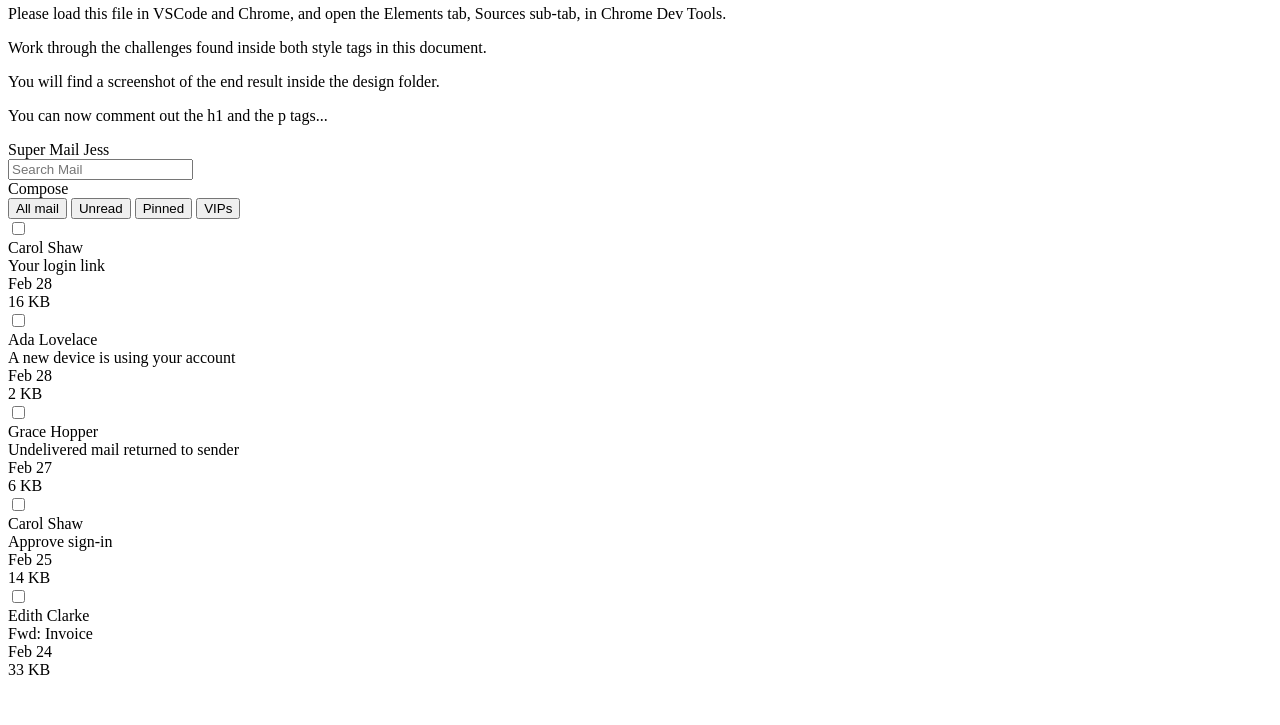
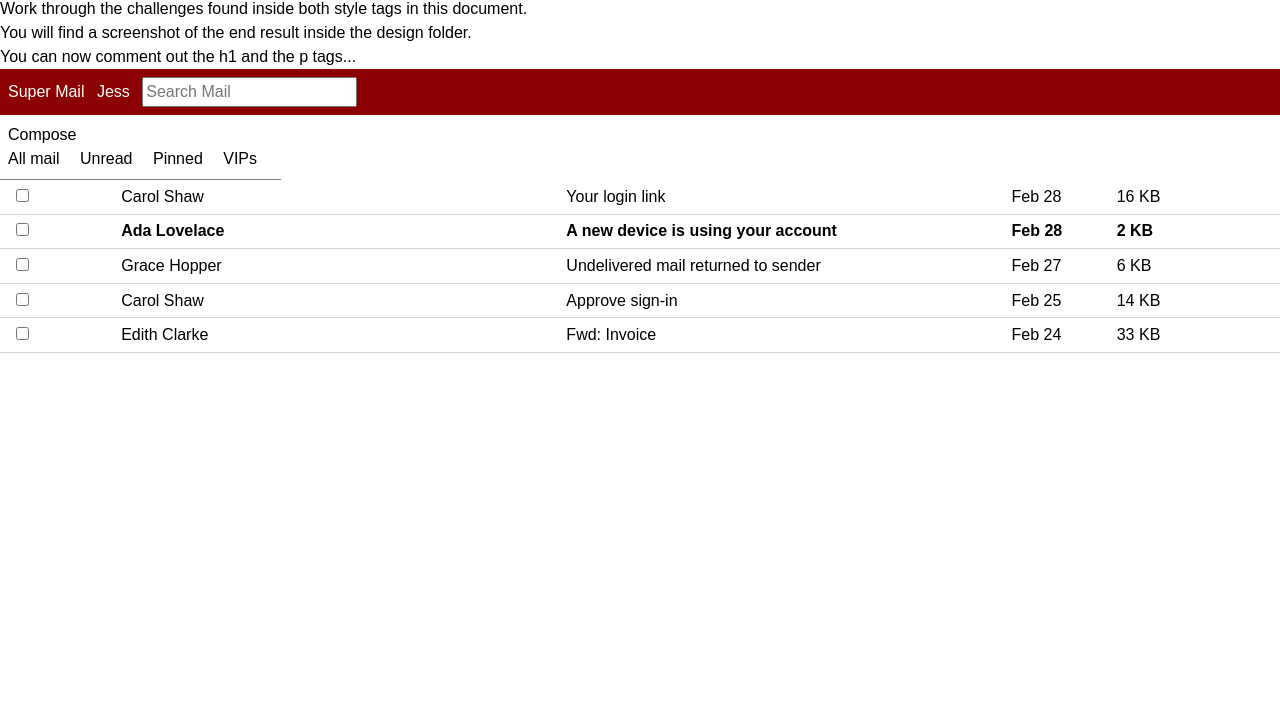
Before and after one commit to bloominstituteoftechnology/module-project-html-and-css-ii-Mandy1oo1, a plain HTML site: page index.html in a window 1280 px wide. Shown: the part 75-800 px from the top of the page. Drawn offline with Linux system fonts and the light colour scheme.

Commit message:
Add files via upload

```diff
--- a/index.html
+++ b/index.html
@@ -5,60 +5,168 @@
   <meta charset="UTF-8">
   <style>
     /* 👉 Task 1- Apply the reset found on this page: https://www.joshwcomeau.com/css/custom-css-reset/ */
+    /*
+  1. Use a more-intuitive box-sizing model.
+*/
+*, *::before, *::after {
+  box-sizing: border-box;
+}
+/*
+  2. Remove default margin
+*/
+* {
+  margin: 0;
+}
+/*
+  Typographic tweaks!
+  3. Add accessible line-height
+  4. Improve text rendering
+*/
+body {
+  line-height: 1.5;
+  -webkit-font-smoothing: antialiased;
+}
+/*
+  5. Improve media defaults
+*/
+img, picture, video, canvas, svg {
+  display: block;
+  max-width: 100%;
+}
+/*
+  6. Remove built-in form typography styles
+*/
+input, button, textarea, select {
+  font: inherit;
+}
+/*
+  7. Avoid text overflows
+*/
+p, h1, h2, h3, h4, h5, h6 {
+  overflow-wrap: break-word;
+}
+/*
+  8. Create a root stacking context
+*/
+#root, #__next {
+  isolation: isolate;
+}
 
   </style>
   <style>
     /* 👉 Task 2- Target the body element.
     Apply a font family of Arial to the body element.
     The font property is inherited by descendant (nested) elements. */
+    body {font-family: Arial, Helvetica, sans-serif;}
 
     /* 👉 Task 3- Target the element with id headerTop.
     Apply white color to the text, some padding using px or rem units, and a dark background color. */
+    #headerTop {
+      background-color: darkred;
+      color: white;
+      padding: 0.5rem;
+    }
+
 
     /* 👉 Task 4- Target the divs that are directly nested underneath the id headerTop.
     Make them display as inline block, instead of block.
     This will make them render on the same line. */
+    #headerTop div {
+      display: inline-block
+    }
 
     /* 👉 Task 5- Target the spans that are nested inside the id headerTop.
     Make them have some margin on the right.
     This will prevent the spans from crashing against one another. */
+    #headerTop span {
+      margin-right: 0.5rem;
+    }
 
     /* 👉 Task 6- Target the first span nested inside the element with id headerTop.
     Make it have a font weight of bold, and transform the text to uppercase. */
+    .logo {
+      text-transform: uppercase;
+      font-weight: bold;
+    }
 
     /* 👉 Task 7- Target the id headerBottom.
     Give it a bottom border of 1 pixel, solid gray, and a little bit of padding using px or rem units. */
+    #headerBottom {
+      border-bottom: 1px solid gray;
+      padding: 0.5rem;
+    }
 
     /* 👉 Task 8- Target the divs that are nested directly inside the element with id headerBottom.
     Make them display as inline block, instead of block.
     This will cause them to render on the same line.
     You can consolidate this rule with the one on step. 4 */
+    #headerBottom {
+      display: inline-block
+    }
 
     /* 👉 Task 9- Target the "Compose" button, although note it's a div instead an actual button.
     Give it color, bold text, background, padding, border radius, margin right, and a cursor of pointer. */
+    .blue-btn {
+      color: beige;
+      background-color: palevioletred;
+      padding: 0.3rem;
+      font-weight: bold;
+      cursor: pointer;
+      margin-right: 1rem;
+      border-radius: 4px;
+    }
 
     /* 👉 Task 10- Research how to remove all the default styling of button elements.
     Target the button elements inside the element with id headerBottom.
     Remove all their styling, give them a bit of margin to the right, and a cursor of pointer. */
+    #headerBottom button {
+      padding: 0;
+      border: none;
+      background: none;
+      margin-right: 1rem;
+      cursor: pointer
+    }
 
     /* 👉 Task 11- Target the button element inside the id headerBottom that has a class of active
     Make the font weight be bolder, and add a bottom border of 2 pixels solid color (you choose the color).
     Add the class name to the "All mail" button. */
+    #headerBottom button.active {
+      border-bottom: 2px solid palevioletred;
+      font-weight: bold;
+    }
 
     /* 👉 Task 12- Target all divs directly nested inside elements with a class of email,
     and make them display as inline-block elements.
     This will make each email render all its details in the same line*/
+    .email>div {
+      display: inline-block
+    }
 
     /* 👉 Task 13- Target the elements with a class of email.
     Give them some padding, bigger padding to the left, and a bottom border of very light grey. */
+    .email {
+      padding: 0.3rem;
+      padding-left: 1rem;
+      border-bottom: 1px solid lightgrey;
+    }
 
     /* 👉 Task 14- Target each div inside the element with a class of email.
     Make the email author and the email subject take 35% of the width of the parent element.
     Make the check, the date and the size take up 8% of the width of the parent element.
     This will arrange the details in visible columns. */
+    .email-name, .email-subject {
+      width: 35%;
+
+    }
+    .email-check, .email-date, .email-size {
+      width: 8%;
+    }
 
     /* 👉 Task 15- Target the second email and have its font weight be bold.
     This will make it look "unread". */
+    .email:nth-child(2) {
+      font-weight: bold;
+    }
 
     /* Well done! Check the design file to make sure you are close enough. */
 
```
